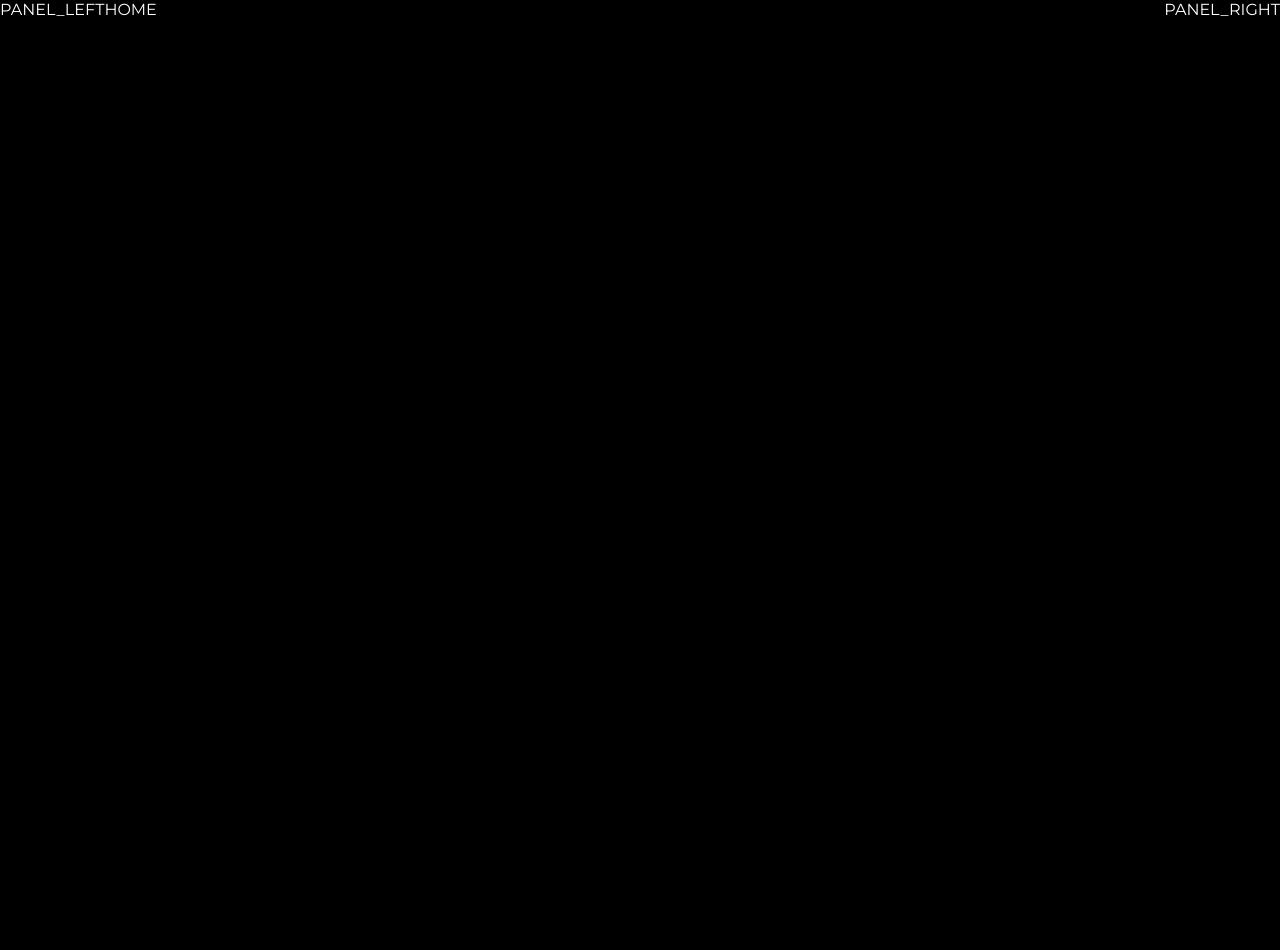
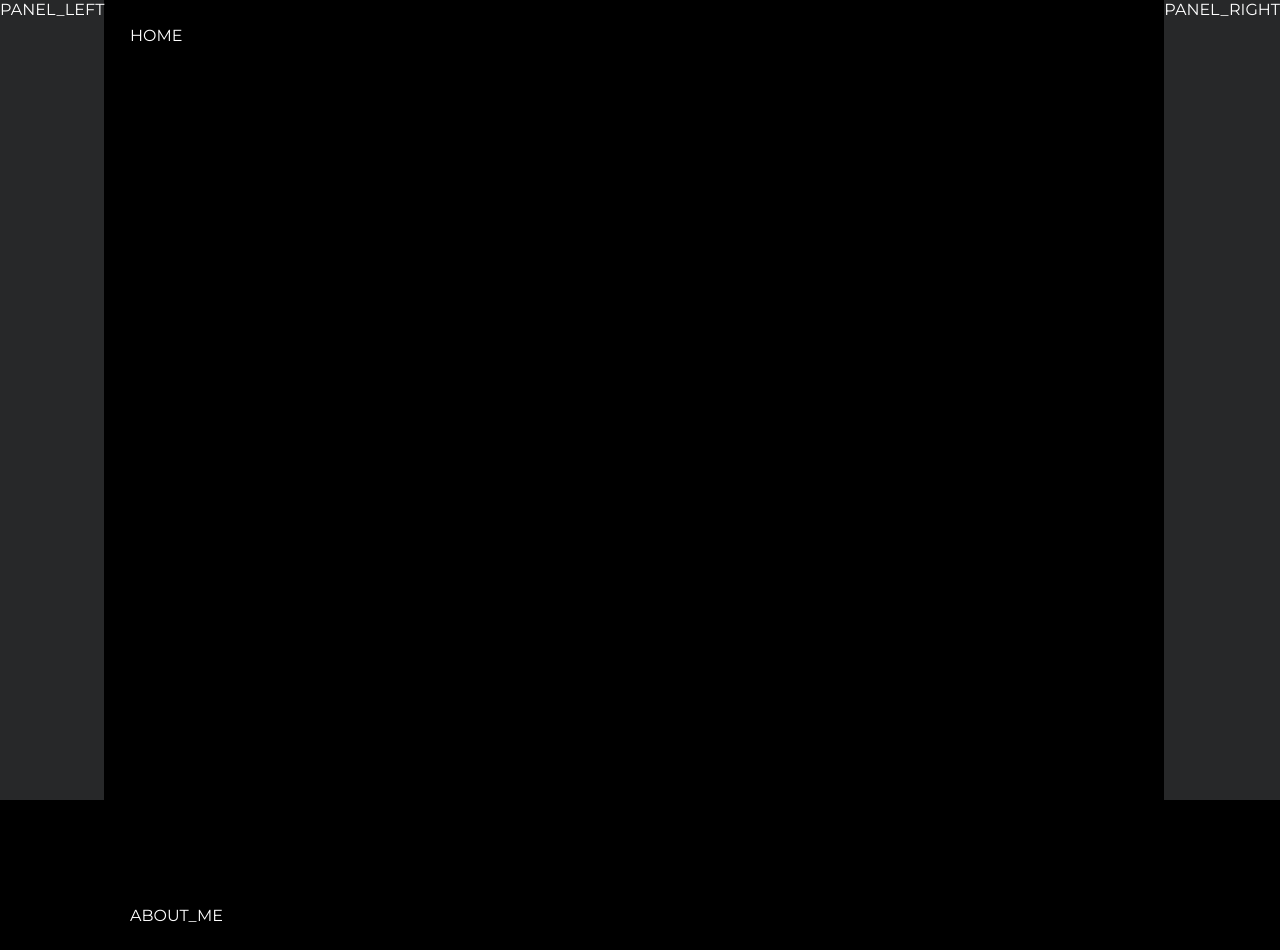
Before and after one commit to siddhantguptain/sg_v3, a React (Create React App) app: page / in a window 1280 px wide. Before the commit the page ends 800 px from the top, so only its background shows below. Built offline with nearby package versions, Linux system fonts and the light colour scheme.

Commit message:
Temp UPdated the Panels

```diff
--- a/src/App.css
+++ b/src/App.css
@@ -6,6 +6,7 @@
 }
 .MAINContainer{
     flex: 8;
+    margin: 2%;
 }
 .RIGTHContainer{
     flex: 0.5;
--- a/src/App.js
+++ b/src/App.js
@@ -1,8 +1,11 @@
 import './App.css';
 
-import HOME from './components/Home/Home.js';
 import PANEL_LEFT from './components/SidePANELS/Panel_LEFT/Panel_LEFT.js';
 import PANEL_RIGHT from './components/SidePANELS/Panel_RIGHT/Panel_RIGHT.js';
+
+import HOME from './components/Home/Home.js';
+import ABOUT_ME from './components/AboutME/AboutME.js';
+
 
 function App() {
   return (
@@ -12,6 +15,7 @@ function App() {
         </div>
         <div className="MAINContainer">
             <HOME />
+            <ABOUT_ME />
         </div>
         <div className="RIGHTContainer">
             <PANEL_RIGHT/>
--- a/src/components/Home/Home.module.css
+++ b/src/components/Home/Home.module.css
@@ -0,0 +1,3 @@
+.container{
+    min-height: 110Vh;
+}
--- a/src/components/SidePANELS/Panel_LEFT/Panel_LEFT.module.css
+++ b/src/components/SidePANELS/Panel_LEFT/Panel_LEFT.module.css
@@ -0,0 +1,5 @@
+.container{
+    min-height:100vh;
+    max-width: 100%;
+    background-color: #272829;
+}
--- a/src/components/SidePANELS/Panel_RIGHT/Panel_RIGHT.module.css
+++ b/src/components/SidePANELS/Panel_RIGHT/Panel_RIGHT.module.css
@@ -0,0 +1,5 @@
+.container{
+    min-height:100vh;
+    background-color: #272829;
+
+}
```
